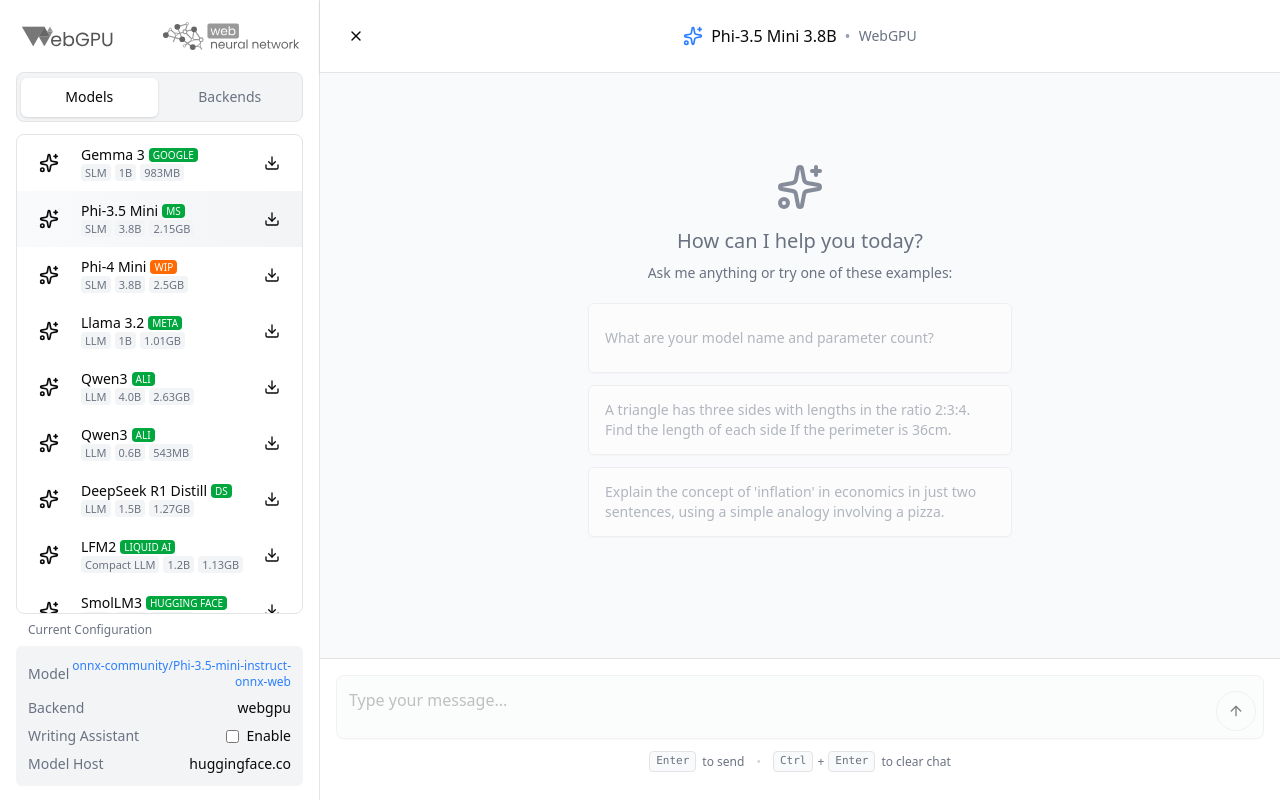
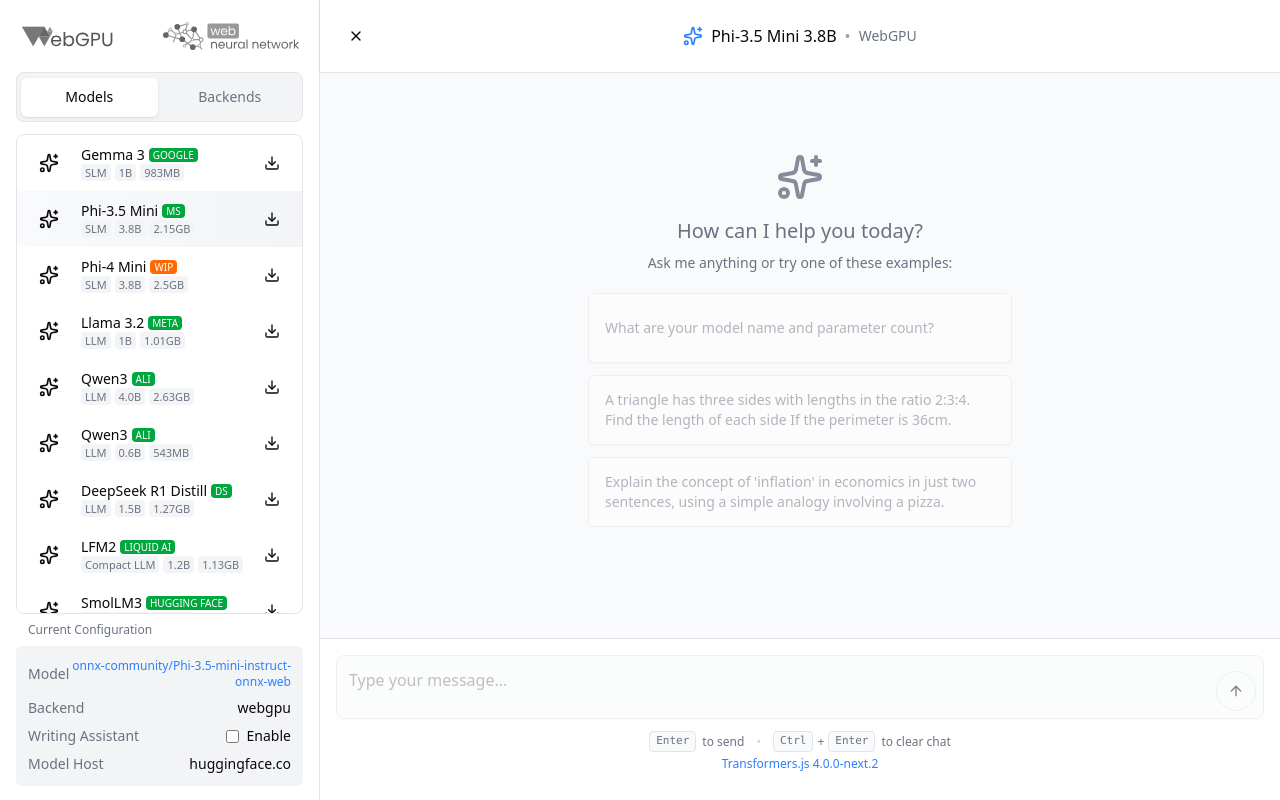
Before and after one commit to ibelem/webnn-text-generation-nextjs, a Next.js app: page /phi-3_5-mini/webgpu in a window 1280 px wide. Built offline with nearby package versions, Linux system fonts and the light colour scheme.

Commit message:
4.0.0-next.2

```diff
--- a/components/chat-interface.tsx
+++ b/components/chat-interface.tsx
@@ -16,6 +16,7 @@
 import { ArrowUp, Menu, X, User, Bot, Sparkles, Loader2 } from "lucide-react"
 import { MODELS, BACKENDS } from "../lib/constants"
 import { v4 as uuidv4 } from "uuid"
+import packageJson from "../package.json"
 
 import type { ProgressProps } from "@/components/progress"
 
@@ -282,7 +283,8 @@
             </Button>
           </div>
         </form>
-        <div className="text-[11px] md:text-xs flex flex-col sm:flex-row items-center justify-center my-3 text-gray-500 gap-2 sm:gap-0">
+        <div className="my-3">
+          <div className="text-[11px] md:text-xs flex flex-col sm:flex-row items-center justify-center text-gray-500 gap-2 sm:gap-0">
             <div className="flex items-center sm:mr-3">
               <kbd className="text-[10px] md:text-[11px] border border-gray-300 bg-gray-50 rounded px-1.5 py-0.5 font-mono">Enter</kbd>
               <span className="ml-1.5">to send</span>
@@ -293,6 +295,10 @@
               <span className="mx-1">+</span>
               <kbd className="text-[10px] md:text-[11px] border border-gray-300 bg-gray-50 rounded px-1.5 py-0.5 font-mono">Enter</kbd>
               <span className="ml-1.5">to clear chat</span>
+            </div>
+          </div>
+          <div className="mt-1 text-[11px] md:text-xs text-center font-medium text-blue-500">
+            Transformers.js {packageJson.dependencies["@huggingface/transformers"].replace(/^\^/, "")}
           </div>
         </div>
       </div>
```
Lines whose indentation alone changed are shown as unchanged.
